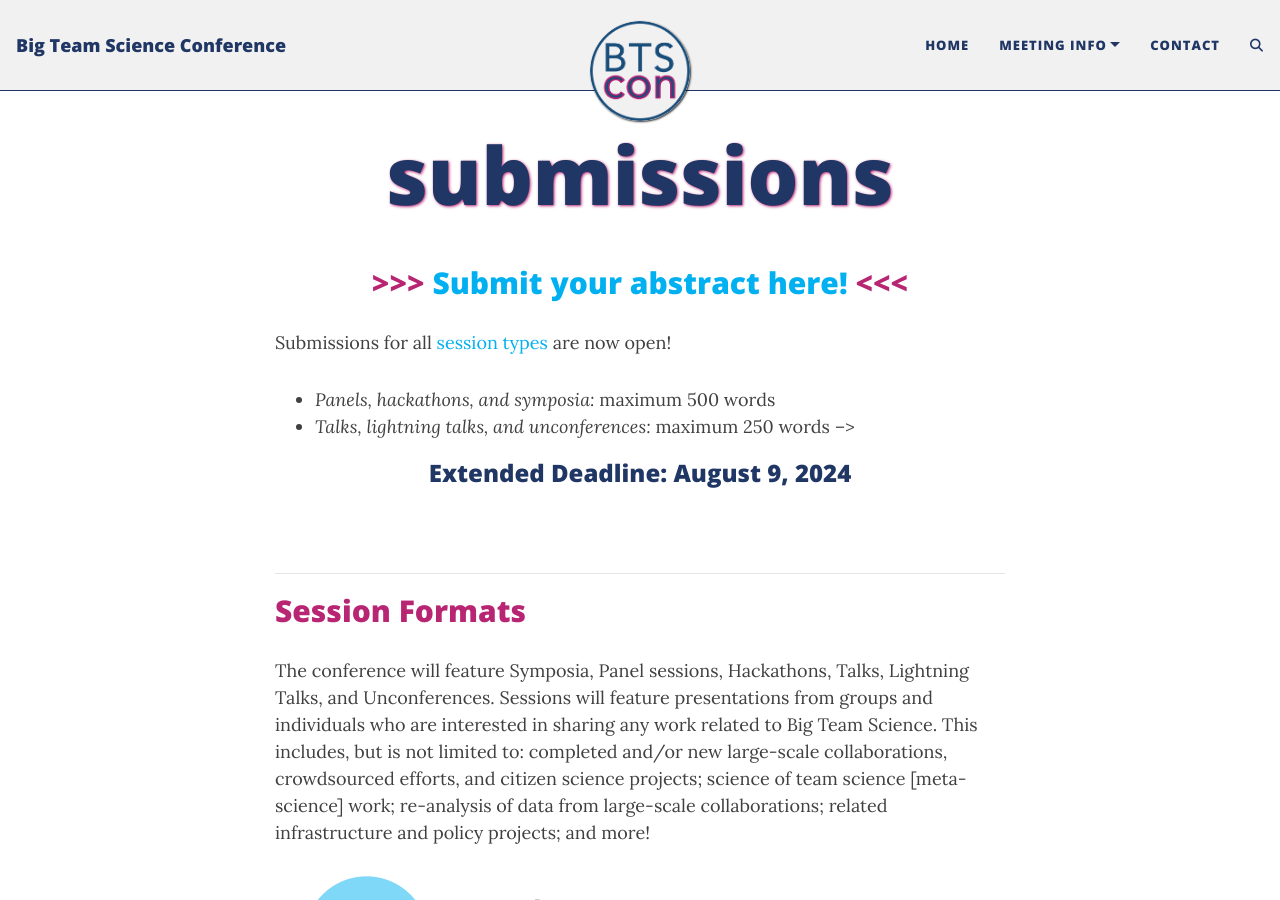
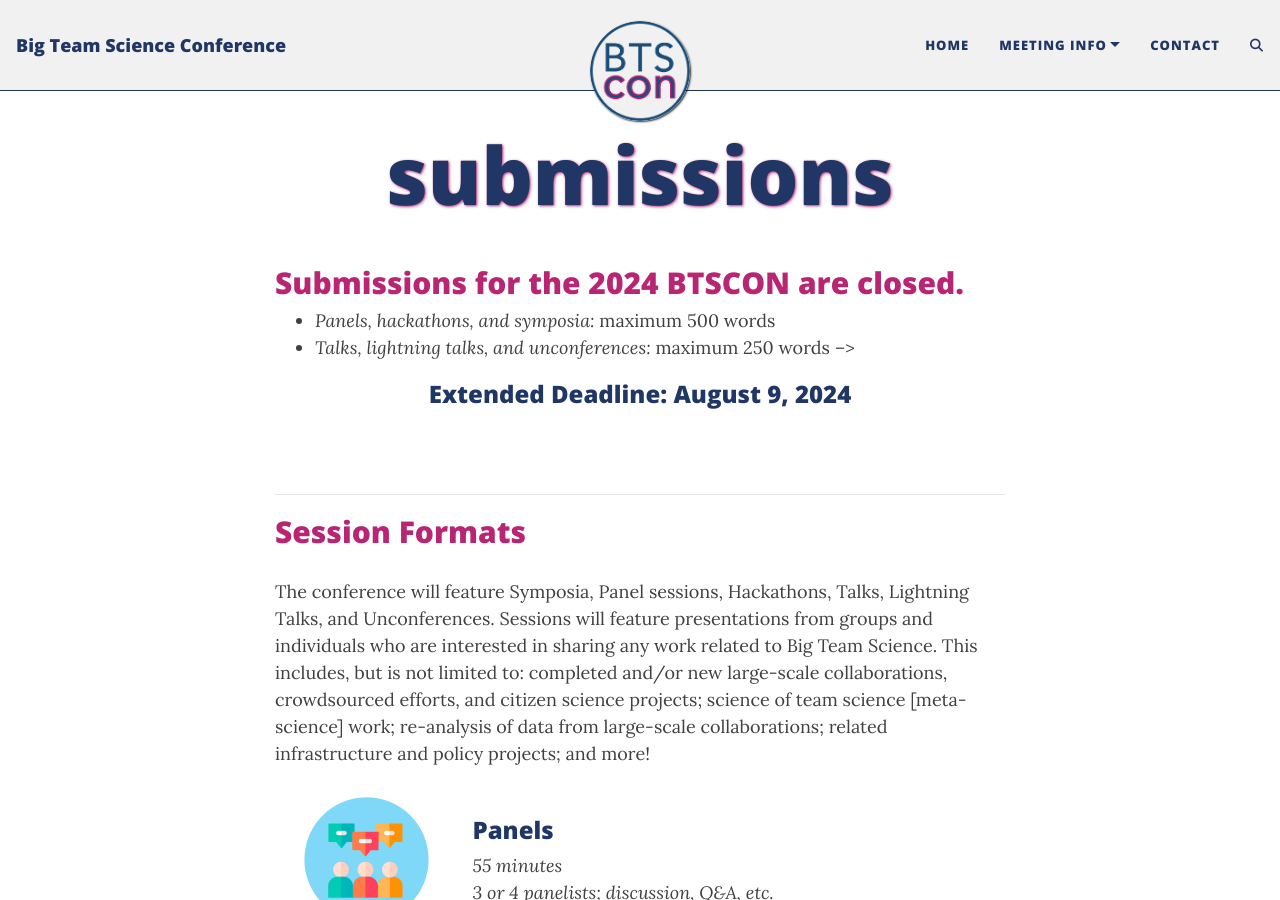
Before and after one commit to bigteamscienceconference/bigteamscienceconference.github.io, a Jekyll site: the page built from submissions.md, in a window 1280 px wide and 900 px high. Built offline with Jekyll 4.4.1, drawn with Linux system fonts in a browser that asks for light colours; comment, search, counter and statistics services are not loaded.

Commit message:
Update submissions.md

```diff
--- a/submissions.md
+++ b/submissions.md
@@ -4,9 +4,13 @@ title: submissions
 ---
 
 
+<!--
 <h2 align="center"> >>> <a href="https://docs.google.com/forms/d/e/1FAIpQLSe7NNvWpghj1yrqIJjj1M_AcXIG1vOruYEkkPthZ8c8puuo3Q/viewform?usp=sf_link" target="_blank">Submit your abstract here!</a> <<< </h2>
 
 Submissions for all <a href="#sessions">session types</a> are now open!
+-->
+<h2>Submissions for the 2024 BTSCON are closed.</h2>
+
 
 * *Panels, hackathons, and symposia:* maximum 500 words
 * *Talks, lightning talks, and unconferences:* maximum 250 words
```
